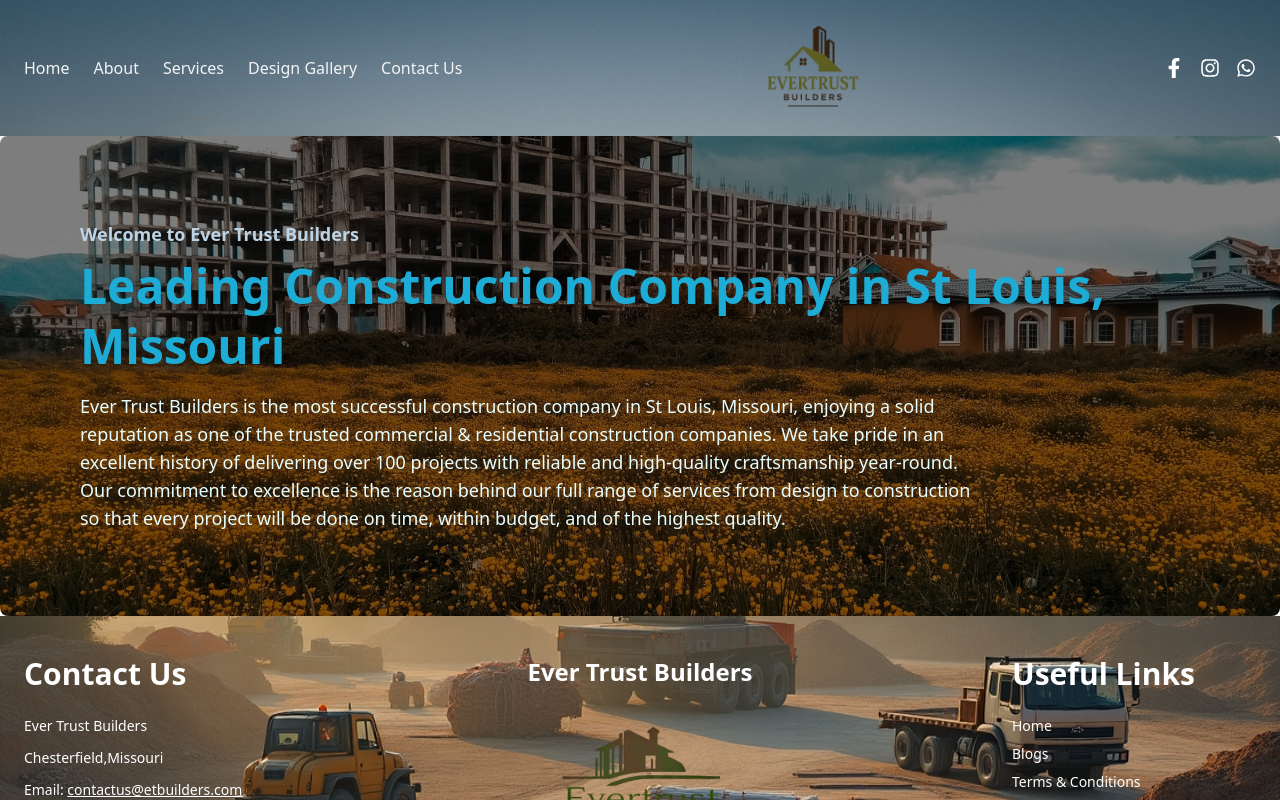
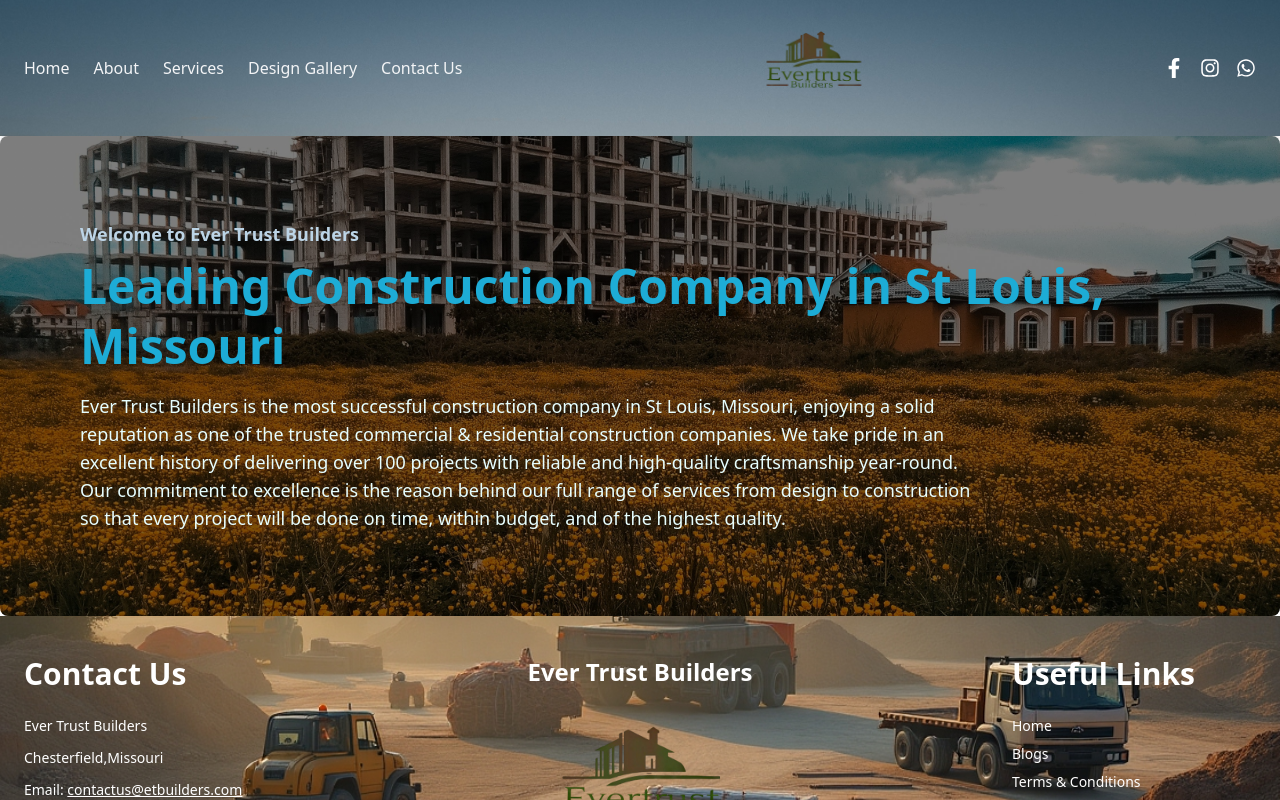
Before and after one commit to tharanycred4future/Ever-trust-builders-test, a React (Vite) app: page / in a window 1280 px wide. Shown: the top 800 px of the page. Built offline with nearby package versions, Linux system fonts and the light colour scheme; the HTML template or start-up script is replaced by a standard one.

Commit message:
minor change

```diff
--- a/src/components/Navbar/Navbar.jsx
+++ b/src/components/Navbar/Navbar.jsx
@@ -27,7 +27,7 @@
 
       {/* Center logo */}
       <div className="text-2xl font-bold text-white text-center">
-      <img src="/logo.png" alt="Ever Trust Builders Logo" className="w-30 h-auto" />
+      <img src="/logo1.png" alt="Ever Trust Builders Logo" className="w-30 h-auto" />
       </div>
 
       {/* Right side social icons */}
```
